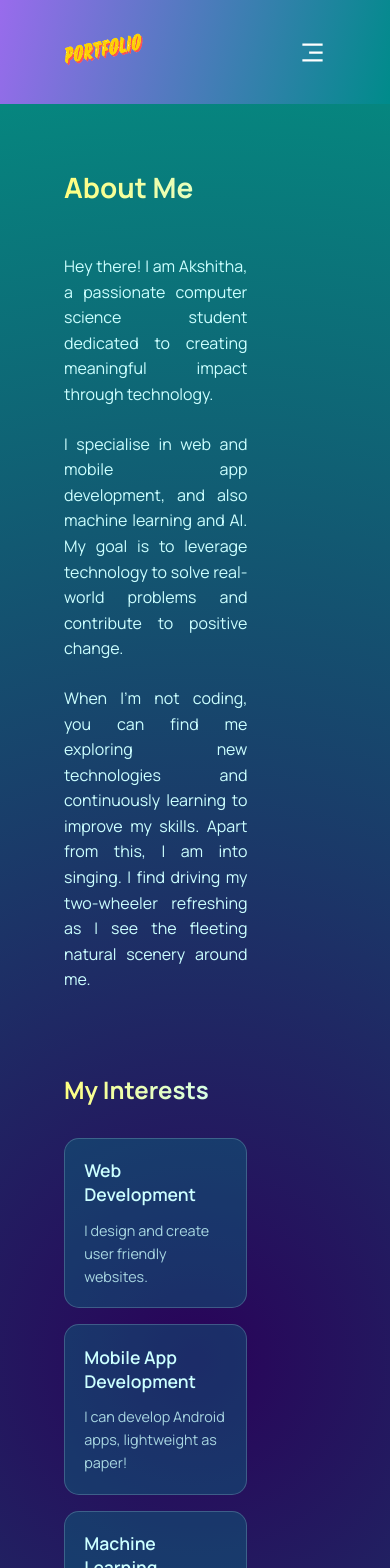
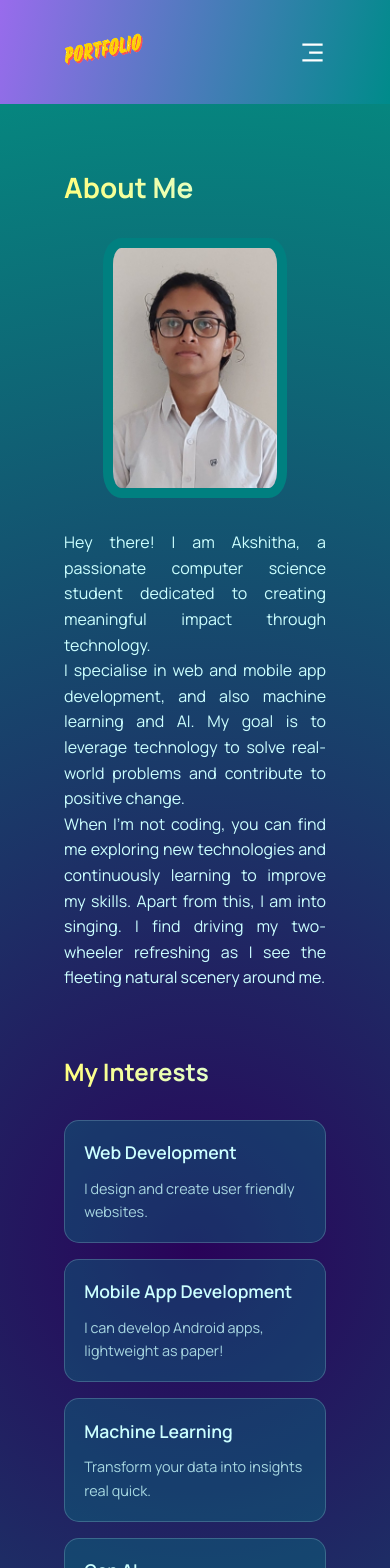
Before and after one commit to AkshithaRao123/akshitharao123.github.io, a React (Vite) app: page /about in a window 390 px wide. Shown: the top 1568 px of the page. Built offline with nearby package versions, Linux system fonts and the light colour scheme.

Commit message:
style: fixed responsiveness issues with about page, added image

```diff
--- a/containers/about/About.jsx
+++ b/containers/about/About.jsx
@@ -1,4 +1,5 @@
 import { GiChessBishop, GiFountainPen, GiLoveSong, GiOpenBook, GiPhotoCamera, GiScooter, GiWalk } from "react-icons/gi";
+import mee from '../../assets/mee.jpg'
 import './about.css';
 
 const About = () => {
@@ -8,6 +9,7 @@ const About = () => {
         <div className='about__container'>
           <h1 className='gradient__text'>About Me</h1>
           <div className='about__content'>
+            <div>
               <p>
                 Hey there! I am Akshitha, a passionate computer science student dedicated to creating meaningful impact through technology.
               </p>
@@ -19,6 +21,10 @@ const About = () => {
                 When I'm not coding, you can find me exploring new technologies and continuously learning to improve my skills.
                 Apart from this, I am into singing. I find driving my two-wheeler refreshing as I see the fleeting natural scenery around me.
               </p>
+            </div>
+            <div className="myself__img">
+              <img src={mee} width="70%" />
+            </div>
           </div>
 
           <div className='about__interests'>
@@ -44,7 +50,7 @@ const About = () => {
           </div>
 
           <div className='about__interests'>
-            <h2 className='gradient__text'>My Interests</h2>
+            <h2 className='gradient__text'>My Hobbies</h2>
             <div className='interests__grid'>
               <div className='interest__card interest__card-hobbies'>
                 <p><GiLoveSong size={17} /> Singing</p>
--- a/containers/about/about.css
+++ b/containers/about/about.css
@@ -1,35 +1,37 @@
 .about__container {
     display: flex;
     flex-direction: column;
-    gap: 2rem;
+    gap: 1rem;
 }
 
 .about__container h1 {
-    font-size: 3rem;
     margin-bottom: 1rem;
 }
 
 .about__content {
     display: flex;
-    flex-direction: column;
-    gap: 1.5rem;
+    flex-direction: row;
     color: var(--color-text);
-    font-size: 1.1rem;
+    text-align: justify;
     line-height: 1.8;
-    max-width: 70%;
+    align-items: center;
+    gap: 2rem;
 }
 
-.about__content p {
-    text-align: justify;
+.myself__img img {
+    border-radius: 10%;
+    border: 10px teal solid;
+}
+
+.myself__img img:hover {
+    transform: rotate(5deg);
 }
 
 .about__interests {
     margin-top: 3rem;
-    max-width: 70%;
 }
 
 .about__interests h2 {
-    font-size: 2rem;
     margin-bottom: 2rem;
 }
 
@@ -81,13 +83,14 @@
         font-size: 1.75rem;
     }
 
-    .about__interests h2 {
-        font-size: 1.5rem;
+    .about__content {
+        line-height: 1.6;
+        flex-direction: column-reverse;
     }
 
-    .about__content {
-        font-size: 1rem;
-        line-height: 1.6;
+    .myself__img {
+        display: flex;
+        justify-content: center;
     }
 
     .interests__grid {
```
Also changed, not shown: assets/mee.jpg. Lines whose indentation alone changed are shown as unchanged.
